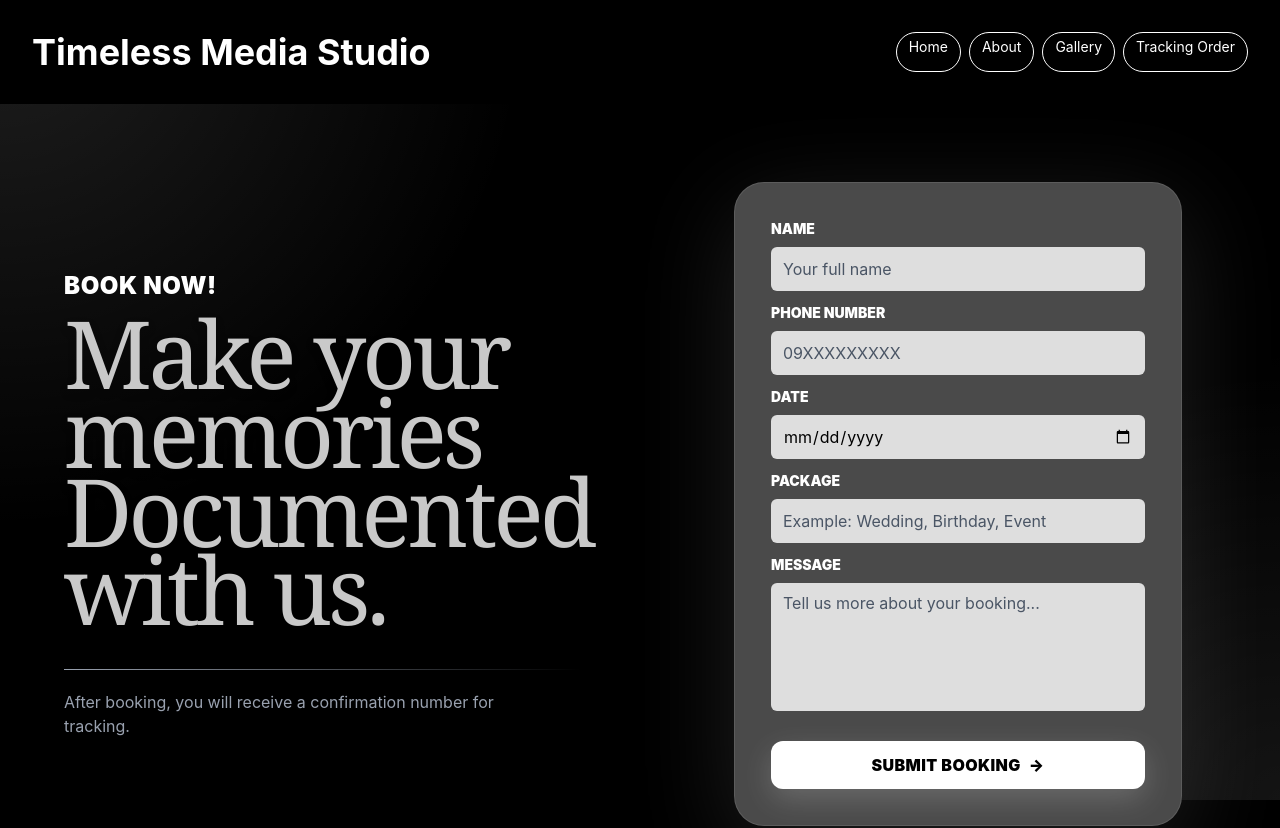
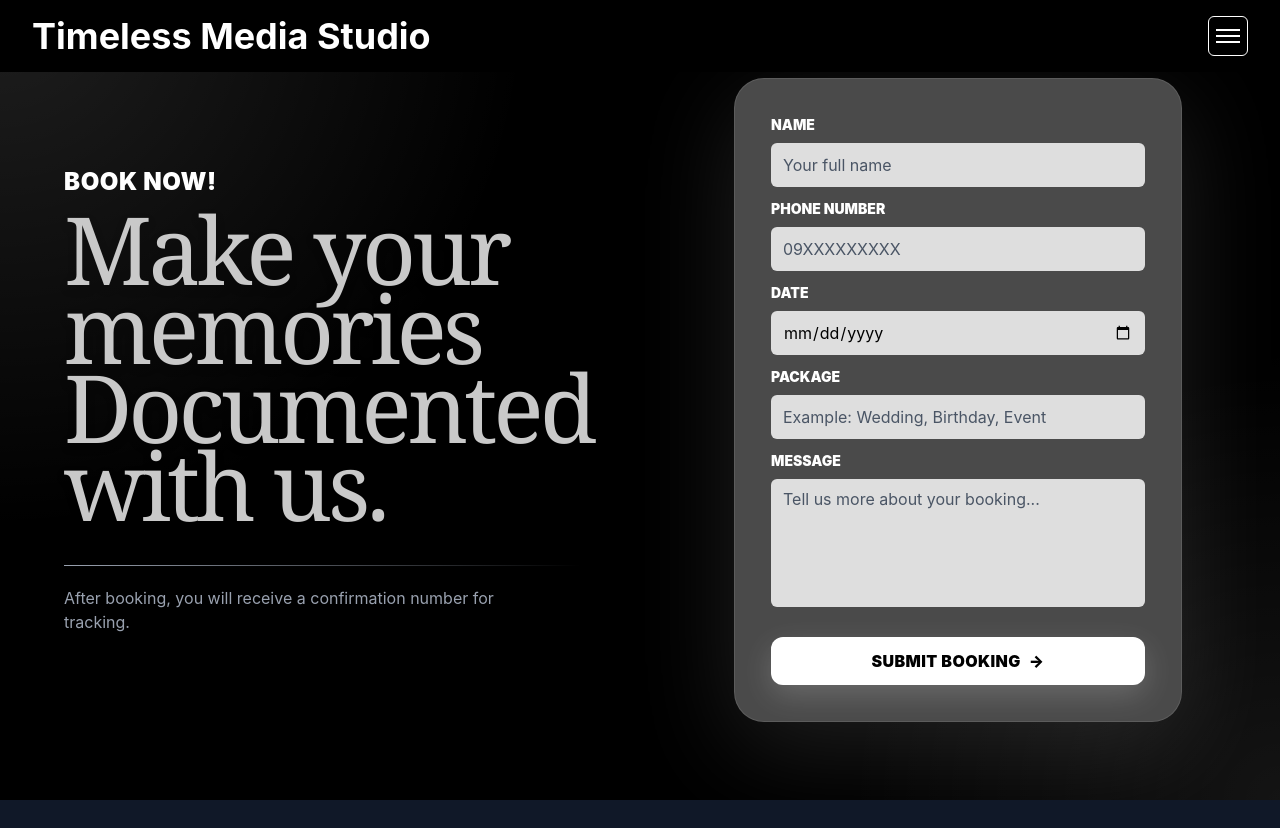
Before and after one commit to eringz/timeless-media-studio, a Next.js app: page /contact in a window 1280 px wide. Shown: the top 828 px of the page. Built offline with nearby package versions, Linux system fonts and the light colour scheme.

Commit message:
Update Header.tsx

```diff
--- a/components/Header.tsx
+++ b/components/Header.tsx
@@ -1,69 +1,91 @@
 "use client";
 
 import { useState, useEffect, useRef } from "react";
-
 import Link from "next/link";
 
 const Header = () => {
   const [headerVisible, setHeaderVisible] = useState(true);
+  const [menuOpen, setMenuOpen] = useState(false);
   const lastScrollY = useRef(0);
 
   useEffect(() => {
     const handleScroll = () => {
       const currentScrollY = window.scrollY;
+
       if (currentScrollY > lastScrollY.current && currentScrollY > 100) {
         setHeaderVisible(false);
+        setMenuOpen(false);
       } else {
         setHeaderVisible(true);
       }
+
       lastScrollY.current = currentScrollY;
     };
 
-        window.addEventListener('scroll', handleScroll);
-        return () => window.removeEventListener('scroll', handleScroll);
+    window.addEventListener("scroll", handleScroll);
+    return () => window.removeEventListener("scroll", handleScroll);
   }, []);
 
+  const navLinks = [
+    { name: "Home", href: "/" },
+    { name: "About", href: "#about" },
+    { name: "Gallery", href: "#gallery" },
+    { name: "Tracking Order", href: "/api" },
+  ];
+
   return (
-        <div>
     <nav
-                className={`nav-header fixed top-0 left-0 right-0 z-50 transform transition-transform duration-500 ease-in-out bg-black ${headerVisible ? 'translate-y-0' : '-translate-y-full'} flex flex-col sm:flex-row justify-between gap-2 p-4 sm:p-8 text-white w-full`}
+      className={`fixed top-0 left-0 right-0 z-50 bg-black text-white transition-transform duration-500 ease-in-out ${
+        headerVisible ? "translate-y-0" : "-translate-y-full"
+      }`}
     >
-                <div className="text-2xl sm:text-4xl font-bold">Timeless Media Studio</div>
+      <div className="flex items-center justify-between px-4 py-4 sm:px-8">
+        <div className="text-2xl sm:text-4xl font-bold">
+          Timeless Media Studio
+        </div>
+
+        <button
+          onClick={() => setMenuOpen(!menuOpen)}
+          className="relative z-50 flex h-10 w-10 flex-col items-center justify-center gap-1 rounded-md border border-white"
+        >
+          <span
+            className={`h-0.5 w-6 bg-white transition-all duration-300 ${
+              menuOpen ? "translate-y-1.5 rotate-45" : ""
+            }`}
+          />
+          <span
+            className={`h-0.5 w-6 bg-white transition-all duration-300 ${
+              menuOpen ? "opacity-0" : "opacity-100"
+            }`}
+          />
+          <span
+            className={`h-0.5 w-6 bg-white transition-all duration-300 ${
+              menuOpen ? "-translate-y-1.5 -rotate-45" : ""
+            }`}
+          />
+        </button>
+      </div>
+
       <div
-                    className="flex flex-wrap gap-1 sm:gap-2"
+        className={`overflow-hidden transition-all duration-500 ease-in-out ${
+          menuOpen ? "max-h-96 opacity-100" : "max-h-0 opacity-0"
+        }`}
       >
+        <div className="flex flex-col items-end gap-3 px-4 pb-5 sm:px-8">
+          {navLinks.map((link) => (
             <Link
-                    href="/"
-                    className="group relative overflow-hidden rounded-full border border-white px-2 sm:px-3 py-1 transition duration-300 active:scale-95 hover:bg-gray-700 text-xs sm:text-sm"
+              key={link.name}
+              href={link.href}
+              onClick={() => setMenuOpen(false)}
+              className="w-full rounded-full border border-white px-4 py-2 text-right text-sm transition duration-300 hover:bg-white hover:text-black active:scale-95 sm:w-60"
             >
-                    <span className="relative z-10">Home</span>
-                    <span className="absolute inset-x-0 bottom-0 h-1 bg-white scale-x-0 transition-transform duration-300 origin-left group-hover:scale-x-100" />
+              {link.name}
             </Link>
-                <Link
-                    href="#about"
-                    className="group relative overflow-hidden rounded-full border border-white px-2 sm:px-3 py-1 transition duration-300 active:scale-95 hover:bg-gray-700 text-xs sm:text-sm"
-                >
-                    <span className="relative z-10">About</span>
-                    <span className="absolute inset-x-0 bottom-0 h-1 bg-white scale-x-0 transition-transform duration-300 origin-left group-hover:scale-x-100" />
-                </Link>
-                <Link
-                    href="#gallery"
-                    className="group relative overflow-hidden rounded-full border border-white px-2 sm:px-3 py-1 transition duration-300 active:scale-95 hover:bg-gray-700 text-xs sm:text-sm"
-                >
-                    <span className="relative z-10">Gallery</span>
-                    <span className="absolute inset-x-0 bottom-0 h-1 bg-white scale-x-0 transition-transform duration-300 origin-left group-hover:scale-x-100" />
-                </Link>
-                <Link
-                    href="/api"
-                    className="group relative overflow-hidden rounded-full border border-white px-2 sm:px-3 py-1 transition duration-300 active:scale-95 hover:bg-gray-700 text-xs sm:text-sm"
-                >
-                    <span className="relative z-10">Tracking Order</span>
-                    <span className="absolute inset-x-0 bottom-0 h-1 bg-white scale-x-0 transition-transform duration-300 origin-left group-hover:scale-x-100" />
-                </Link>
+          ))}
+        </div>
       </div>
     </nav>
-        </div>
   );
-}
+};
 
 export default Header;
```
Lines whose indentation alone changed are shown as unchanged.
